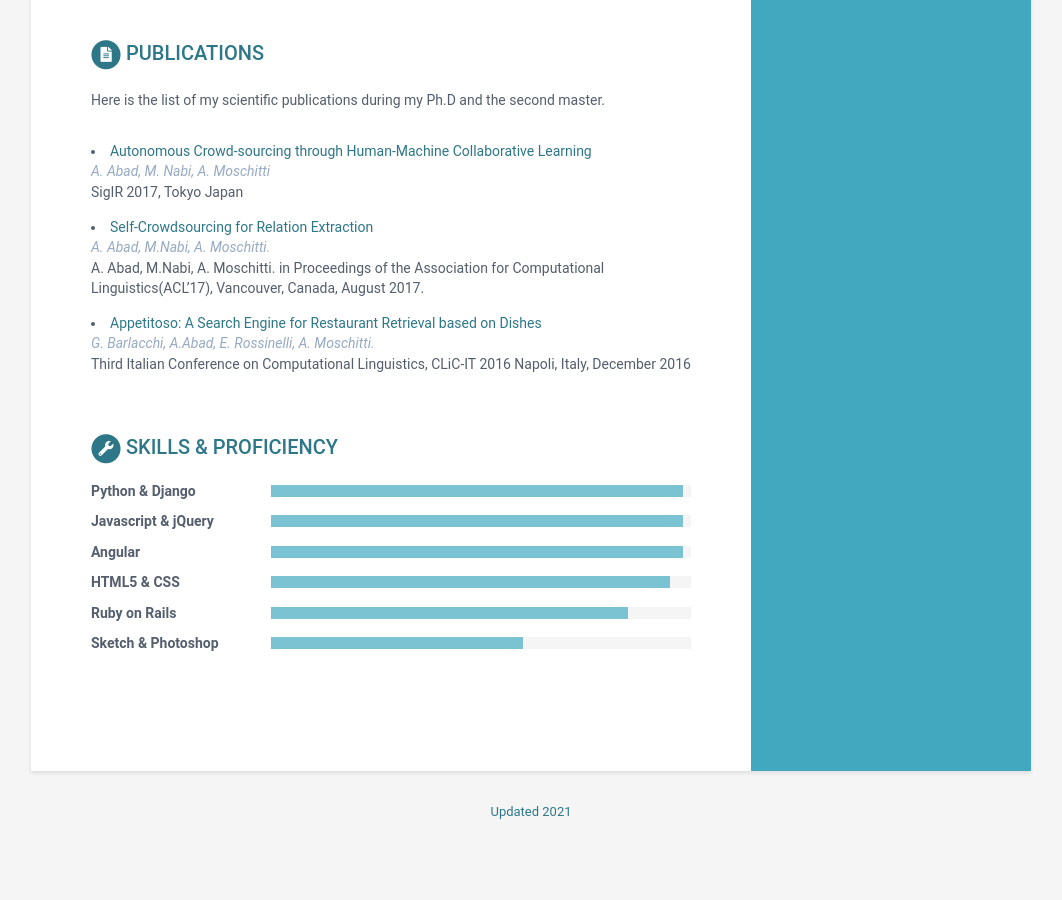
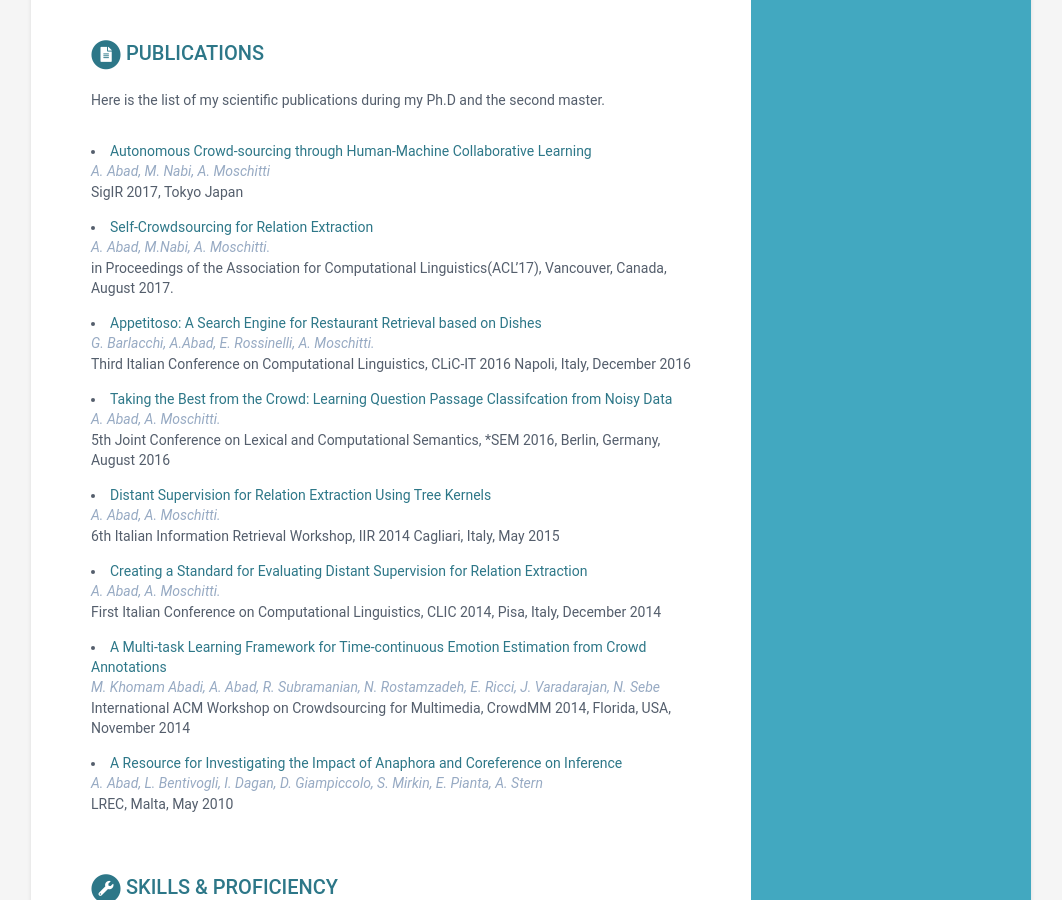
Before and after one commit to abad623/abad623.github.io, a Jekyll site: the page built from index.html, in a window 1280 px wide and 900 px high, scrolled down 1377 px. Shown: the whole window, without its empty margins (109-1171 px from the left). Built offline with Jekyll 4.4.1, drawn with Linux system fonts in a browser that asks for light colours; before the commit the page ends 2230 px from its top, so only the background shows below that.

Commit message:
fix data

```diff
--- a/_data/data.yml
+++ b/_data/data.yml
@@ -106,17 +106,44 @@ publications:
       - title: "Autonomous Crowd‑sourcing through Human‑Machine Collaborative Learning"
         link: "#"
         authors: "A. Abad, M. Nabi, A. Moschitti"
-        conference: SigIR 2017, Tokyo Japan
+        conference: "SigIR 2017, Tokyo Japan"
 
       - title: "Self‑Crowdsourcing for Relation Extraction"
         link: "#"
         authors: "A. Abad, M.Nabi, A. Moschitti."
-        conference: "A. Abad, M.Nabi, A. Moschitti. in Proceedings of the Association for Computational Linguistics(ACL’17), Vancouver, Canada, August 2017."
+        conference: "in Proceedings of the Association for Computational Linguistics(ACL’17), Vancouver, Canada, August 2017."
 
       - title: "Appetitoso: A Search Engine for Restaurant Retrieval based on Dishes"
         link: "#"
         authors: "G. Barlacchi, A.Abad, E. Rossinelli, A. Moschitti."
         conference: "Third Italian Conference on Computational Linguistics, CLiC‑IT 2016 Napoli, Italy, December 2016"
+
+      - title: "Taking the Best from the Crowd: Learning Question Passage Classifcation from Noisy Data"
+        link: "#"
+        authors: "A. Abad, A. Moschitti."
+        conference: "5th Joint Conference on Lexical and Computational Semantics, *SEM 2016, Berlin, Germany, August 2016"
+
+      - title: "Distant Supervision for Relation Extraction Using Tree Kernels"
+        link: "#"
+        authors: "A. Abad, A. Moschitti."
+        conference: "6th Italian Information Retrieval Workshop, IIR 2014 Cagliari, Italy, May 2015"
+
+      - title: "Creating a Standard for Evaluating Distant Supervision for Relation Extraction"
+        link: "#"
+        authors: "A. Abad, A. Moschitti."
+        conference: "First Italian Conference on Computational Linguistics, CLIC 2014, Pisa, Italy, December 2014"
+
+      - title: "A Multi‑task Learning Framework for Time‑continuous Emotion Estimation from Crowd Annotations"
+        link: "#"
+        authors: "M. Khomam Abadi, A. Abad, R. Subramanian, N. Rostamzadeh, E. Ricci, J. Varadarajan, N. Sebe"
+        conference: "International ACM Workshop on Crowdsourcing for Multimedia, CrowdMM 2014, Florida, USA, November 2014"
+
+      - title: "A Resource for Investigating the Impact of Anaphora and Coreference on Inference"
+        link: "#"
+        authors: "A. Abad, L. Bentivogli, I. Dagan, D. Giampiccolo, S. Mirkin, E. Pianta, A. Stern"
+        conference: "LREC, Malta, May 2010"
+
+
 
 skills:
     title: Skills &amp; Proficiency
@@ -126,7 +153,7 @@ skills:
         level: 98%
 
       - name: Javascript & jQuery
-        level: 98%
+        level: Python & Django
 
       - name: Angular
         level: 98%
```
